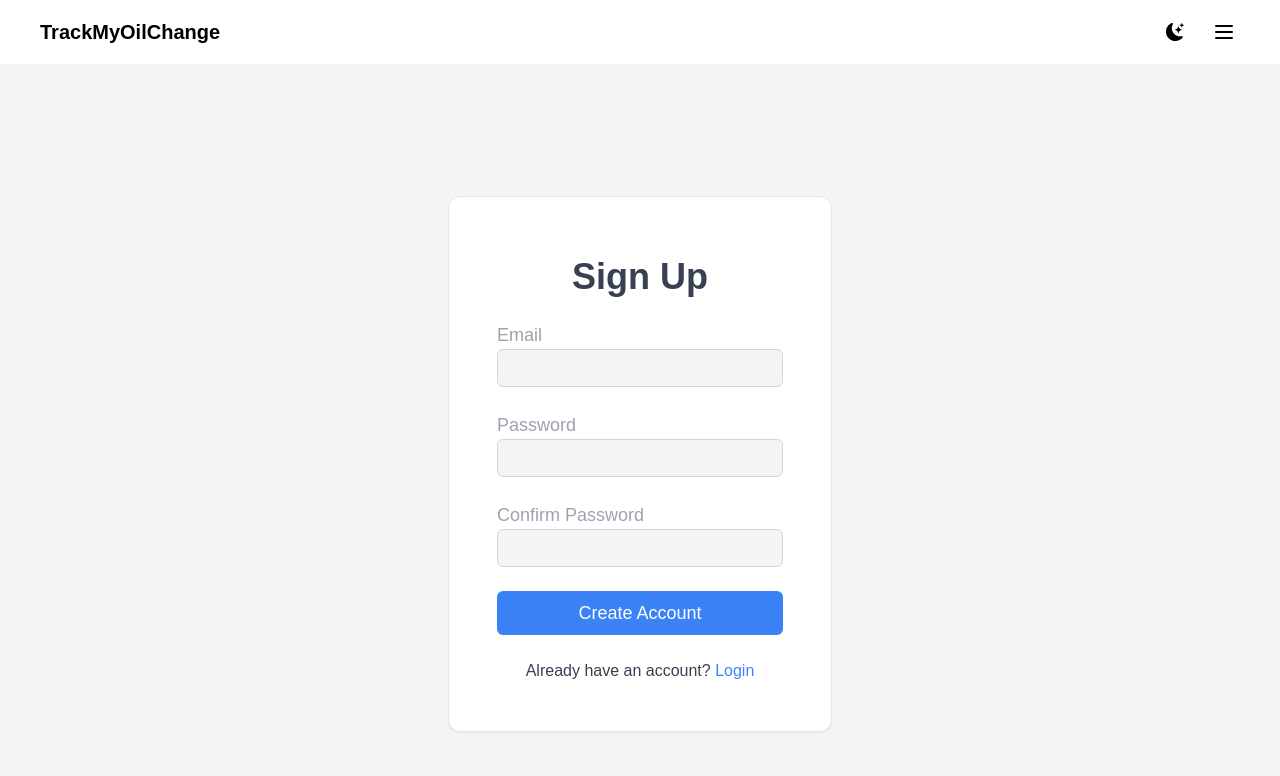
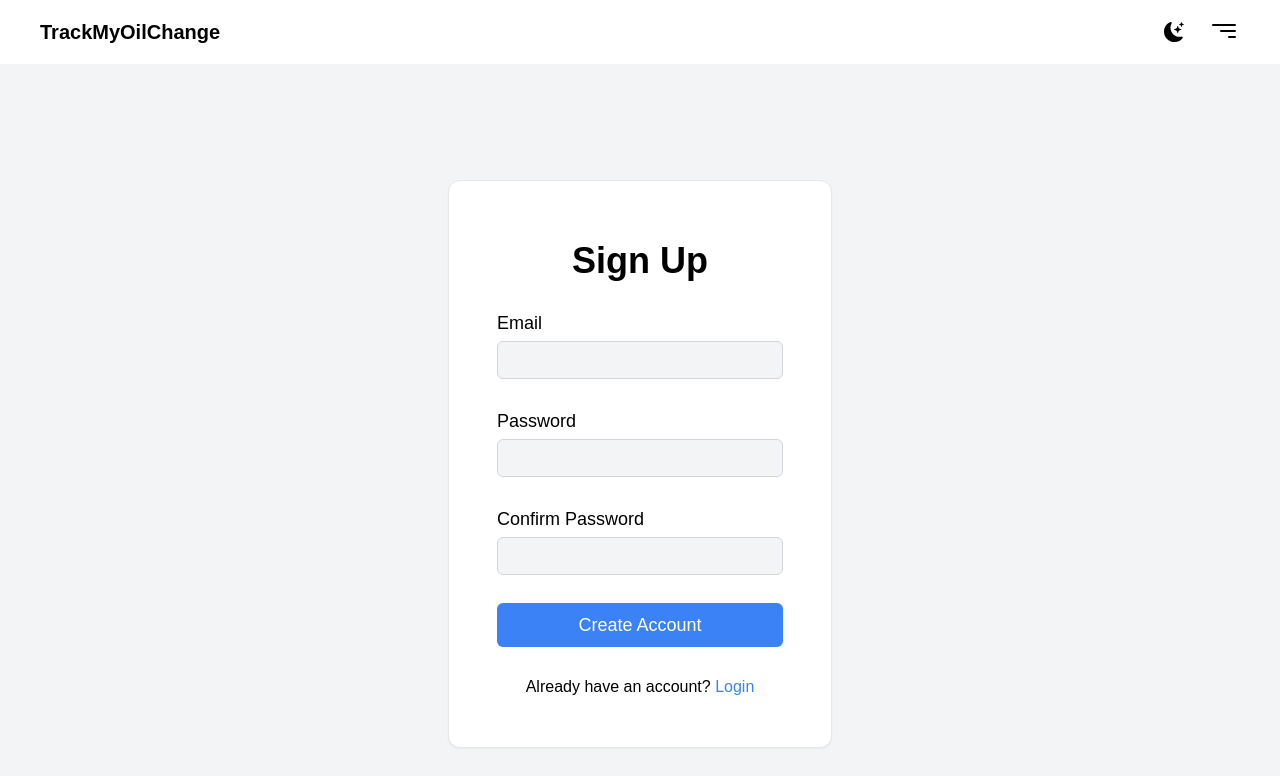
Before and after one commit to Grupith/oilchangeapp, a React (Create React App) app: page /signup in a window 1280 px wide. Shown: the top 776 px of the page. Built offline with nearby package versions, Linux system fonts and the light colour scheme; no server answers.

Commit message:
added darkmode

```diff
--- a/src/App.js
+++ b/src/App.js
@@ -12,11 +12,12 @@ function App() {
 
   const [isModalOpen, setIsModalOpen] = useState(false)
   const [oilLogs, setOilLogs] = useState([])
+  const [darkmode, setDarkmode] = useState(false)
 
   return (
     <BrowserRouter>
-      <div className='font-Nunito overflow-x-hidden'>
-        <Navbar />
+      <div className={`font-Nunito overflow-x-hidden ${darkmode ? 'dark' : ''}`}>
+        <Navbar darkmode={darkmode} setDarkmode={setDarkmode} />
         {isModalOpen && <div onClick={() => {setIsModalOpen(false)}} className='flex items-center justify-center fixed inset-0 z-50 bg-black bg-opacity-50 backdrop-blur-sm'>
           <Modal setIsModalOpen={setIsModalOpen} oilLogs={oilLogs} setOilLogs={setOilLogs} />
         </div>}
--- a/src/Components/Card.js
+++ b/src/Components/Card.js
@@ -2,7 +2,7 @@ import React from 'react'
 
 export default function Card({ date, miles, oiltype, price, onDelete }) {
   return (
-    <div className='max-w-md border rounded-xl m-10 bg-white p-4 shadow-lg'>
+    <div className='max-w-md border rounded-xl m-10 bg-white p-4 shadow-lg dark:bg-gray-800 dark:border-none'>
         <img className='rounded-xl' src={'https://cdnb.artstation.com/p/assets/images/images/020/069/649/large/amal-kumar-05-render.jpg?1566240380'} alt='pouring oil into a car' />
         <div className='p-4'>
             <div className='flex justify-between'>
--- a/src/Components/LandingPage.js
+++ b/src/Components/LandingPage.js
@@ -3,11 +3,11 @@ import { Link } from 'react-router-dom'
 
 export default function LandingPage() {
   return (
-    <div className='bg-gray-100 h-screen'>
+    <div className='bg-gray-100 h-screen dark:bg-gray-900 dark:text-white'>
         <h1 className='text-center text-4xl py-10'>Welcome to TrackMyOilChange</h1>
         <div className='flex justify-center space-x-4 pt-10'>
-            <Link to='/signup'><button className='text-xl text-white bg-blue-500 rounded-md py-1 px-6'>Signup</button></Link>
-            <Link to='/login'><button className='text-xl text-white bg-blue-500 rounded-md py-1 px-6'>Login</button></Link>
+            <Link to='/signup'><button className='text-xl text-white bg-blue-500 rounded-md py-1 px-6 shadow-md'>Signup</button></Link>
+            <Link to='/login'><button className='text-xl text-white bg-blue-500 rounded-md py-1 px-6 shadow-md'>Login</button></Link>
         </div>
     </div>
   )
--- a/src/Components/Navbar.js
+++ b/src/Components/Navbar.js
@@ -1,9 +1,9 @@
 import React, { useState, useRef, useEffect } from 'react'
 import { Link , useNavigate } from 'react-router-dom'
 import { useAuth } from '../AuthContext'
-import { BsFillMoonStarsFill } from 'react-icons/bs'
+import { BsFillMoonStarsFill, BsMoonStars, BsFilterRight } from 'react-icons/bs'
 
-export default function Navbar() {
+export default function Navbar({ darkmode, setDarkmode}) {
 
     const { logout } = useAuth()
     const navigate = useNavigate()
@@ -39,7 +39,7 @@ export default function Navbar() {
     }, [])
 
   return (
-    <nav>
+    <nav className='dark:text-white dark:bg-gray-800'>
         <div className="relative flex items-center justify-between h-16 mx-10">
             <div className="flex items-center">
                 <div>
@@ -47,19 +47,16 @@ export default function Navbar() {
                 </div>
             </div>
             <div className="flex items-center">
-                <BsFillMoonStarsFill className='text-lg cursor-pointer mr-6'/>
-                <button onClick={toggleDropdown} className="p-1 rounded-full hover:text-gray-400 focus:text-gray-400 focus:outline-none">
-                    <span className="sr-only">Open user menu</span>
-                    <svg className="h-6 w-6" xmlns="http://www.w3.org/2000/svg" fill="none" viewBox="0 0 24 24" stroke="currentColor">
-                    <path strokeLinecap="round" strokeLinejoin="round" strokeWidth="2" d="M4 6h16M4 12h16M4 18h16" />
-                    </svg>
-                </button>
+                <div onClick={() => setDarkmode(!darkmode)}>
+                    {!darkmode ?<BsFillMoonStarsFill className='text-xl cursor-pointer mr-6'/> : <BsMoonStars className='text-xl cursor-pointer mr-6' />}
+                </div>
+                <BsFilterRight onClick={toggleDropdown} className='text-xl w-8 h-8 cursor-pointer' />
             {showDropdown &&
-                <div ref={dropdownRef} className="origin-top-right absolute right-0 mt-40 mr-4 w-48 rounded-md shadow-lg bg-white">
+                <div ref={dropdownRef} className="origin-top-right absolute right-0 mt-40 mr-4 w-48 rounded-md shadow-lg bg-white dark:bg-gray-800">
                     <div className="py-1" role="menu" aria-orientation="vertical" aria-labelledby="user-menu">
-                        <Link to='/dashboard' onClick={() => setShowDropdown(false)}className="block px-4 py-2 text-sm text-gray-700 hover:bg-gray-100 cursor-pointer" role="menuitem">Dashboard</Link>
-                        <span className="block px-4 py-2 text-sm text-gray-700 hover:bg-gray-100 line-through cursor-pointer" role="menuitem">Settings</span>
-                        <span onClick={handleLogout} className="block px-4 py-2 text-sm text-gray-700 hover:bg-gray-100 cursor-pointer" role="menuitem">Logout</span>
+                        <Link to='/dashboard' onClick={() => setShowDropdown(false)} className="block px-4 py-2 text-sm text-gray-700 hover:bg-gray-100 cursor-pointer dark:text-white dark:hover:bg-gray-700" role="menuitem">Dashboard</Link>
+                        <span className="block px-4 py-2 text-sm text-gray-700 hover:bg-gray-100 line-through cursor-pointer dark:text-white dark:hover:bg-gray-700" role="menuitem">Settings</span>
+                        <span onClick={handleLogout} className="block px-4 py-2 text-sm text-gray-700 hover:bg-gray-100 cursor-pointer dark:text-white dark:hover:bg-gray-700" role="menuitem">Logout</span>
                     </div>
                 </div>
             }
--- a/src/Components/Signup.js
+++ b/src/Components/Signup.js
@@ -60,35 +60,30 @@ export default function Signup() {
     }
 
   return (
-    <div className='bg-gray-100 h-screen flex justify-center'>
-      {!loading ? <div className='bg-white max-w-sm m-auto border rounded-xl p-12 shadow-sm'>
-        <form onSubmit={handleSubmit} className='space-y-6'>
-          <h1 className='font-bold text-4xl text-center text-gray-700 m-3'>Sign Up</h1>
-            <div>
-              <label htmlFor='Email' className='text-lg text-gray-400'>Email </label>
-              <input onChange={e => setEmail(e.target.value)} required type='email' name='Email' autoComplete='off' className='border border-gray-300 rounded-md text-lg w-full px-3 py-1 bg-gray-100'  />
+    <div className='bg-gray-100 h-screen flex justify-center dark:bg-gray-900 dark:text-white'>
+      {!loading ? <div className='bg-white max-w-sm m-auto border rounded-xl p-12 shadow-sm dark:bg-gray-800 dark:border-none'>
+        <form onSubmit={handleSubmit} className='space-y-7'>
+          <h1 className='font-bold text-4xl text-center m-3'>Sign Up</h1>
+            <div className='space-y-1'>
+              <label htmlFor='Email' className='text-lg'>Email </label>
+              <input onChange={e => setEmail(e.target.value)} required type='email' name='Email' autoComplete='off' className='border border-gray-300 rounded-md text-lg w-full px-3 py-1 bg-gray-100 dark:bg-gray-900 dark:border-none'  />
             </div>
-              <div>
-                <label htmlFor='Password' className='text-lg text-gray-400'>Password </label>
-                <input onChange={e => setPassword(e.target.value)} required type='password' name='Password' autoComplete='off' className='border border-gray-300 rounded-md text-lg w-full px-3 py-1 bg-gray-100' />
+              <div className='space-y-1'>
+                <label htmlFor='Password' className='text-lg'>Password </label>
+                <input onChange={e => setPassword(e.target.value)} required type='password' name='Password' autoComplete='off' className='border border-gray-300 rounded-md text-lg w-full px-3 py-1 bg-gray-100 dark:bg-gray-900 dark:border-none' />
               </div>
-              <div>
-                <label htmlFor='confirmPassword' className='text-lg text-gray-400'>Confirm Password </label>
-                <input onChange={e => setConfirmPassword(e.target.value)} required type='password' name='confirmPassword' autoComplete='off' className='border border-gray-300 rounded-md text-lg w-full px-3 py-1 bg-gray-100' />
+              <div className='space-y-1'>
+                <label htmlFor='confirmPassword' className='text-lg'>Confirm Password </label>
+                <input onChange={e => setConfirmPassword(e.target.value)} required type='password' name='confirmPassword' autoComplete='off' className='border border-gray-300 rounded-md text-lg w-full px-3 py-1 bg-gray-100 dark:bg-gray-900 dark:border-none' />
               </div>
               {error && <p className='flex justify-center text-red-500 italic'>{error}</p>}
               <button type='submit' className='text-lg text-white bg-blue-500 rounded-md py-2 w-full'>Create Account</button>
-              <p className='text-center text-md text-gray-700'>Already have an account? <Link to='/login' className='text-blue-500'>Login</Link> </p>
+              <p className='text-center text-md'>Already have an account? <Link to='/login' className='text-blue-500'>Login</Link> </p>
         </form>
       </div> : <div className="flex items-center justify-center">
-                  <div
-                    className="inline-block h-8 w-8 animate-spin rounded-full border-4 border-solid border-current border-r-transparent align-[-0.125em] motion-reduce:animate-[spin_1.5s_linear_infinite]"
-                    role="status">
-                    <span
-                      className="!absolute !-m-px !h-px !w-px !overflow-hidden !whitespace-nowrap !border-0 !p-0 ![clip:rect(0,0,0,0)]"
-                      >Loading...</span
-                    >
-                  </div>
+                  <div className="inline-block h-8 w-8 animate-spin rounded-full border-4 border-solid border-current border-r-transparent align-[-0.125em] motion-reduce:animate-[spin_1.5s_linear_infinite] "role="status">
+                    <span className="!absolute !-m-px !h-px !w-px !overflow-hidden !whitespace-nowrap !border-0 !p-0 ![clip:rect(0,0,0,0)]">Loading...</span>
+                </div>
         </div>}
     </div>
   )
--- a/tailwind.config.js
+++ b/tailwind.config.js
@@ -1,5 +1,6 @@
 /** @type {import('tailwindcss').Config} */
 module.exports = {
+  darkMode: 'class',
   content: ["./src/**/*.{js,jsx,ts,tsx}",],
   theme: {
     extend: {
```
Also changed, not shown: src/Components/Dashboard.js (+6 -6 lines), src/Components/Login.js (+18 -22 lines), src/Components/Modal.js (+9 -9 lines).
